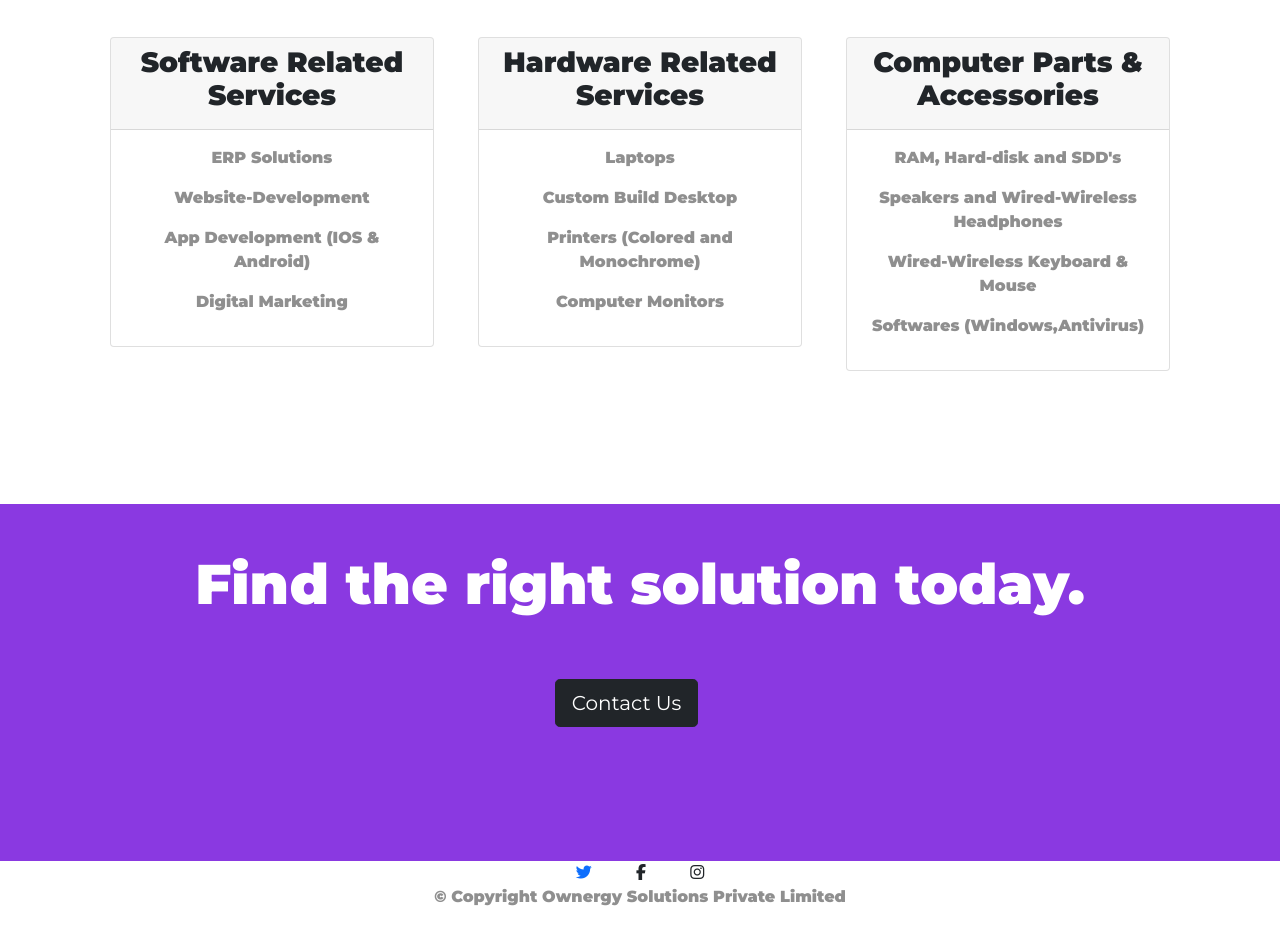
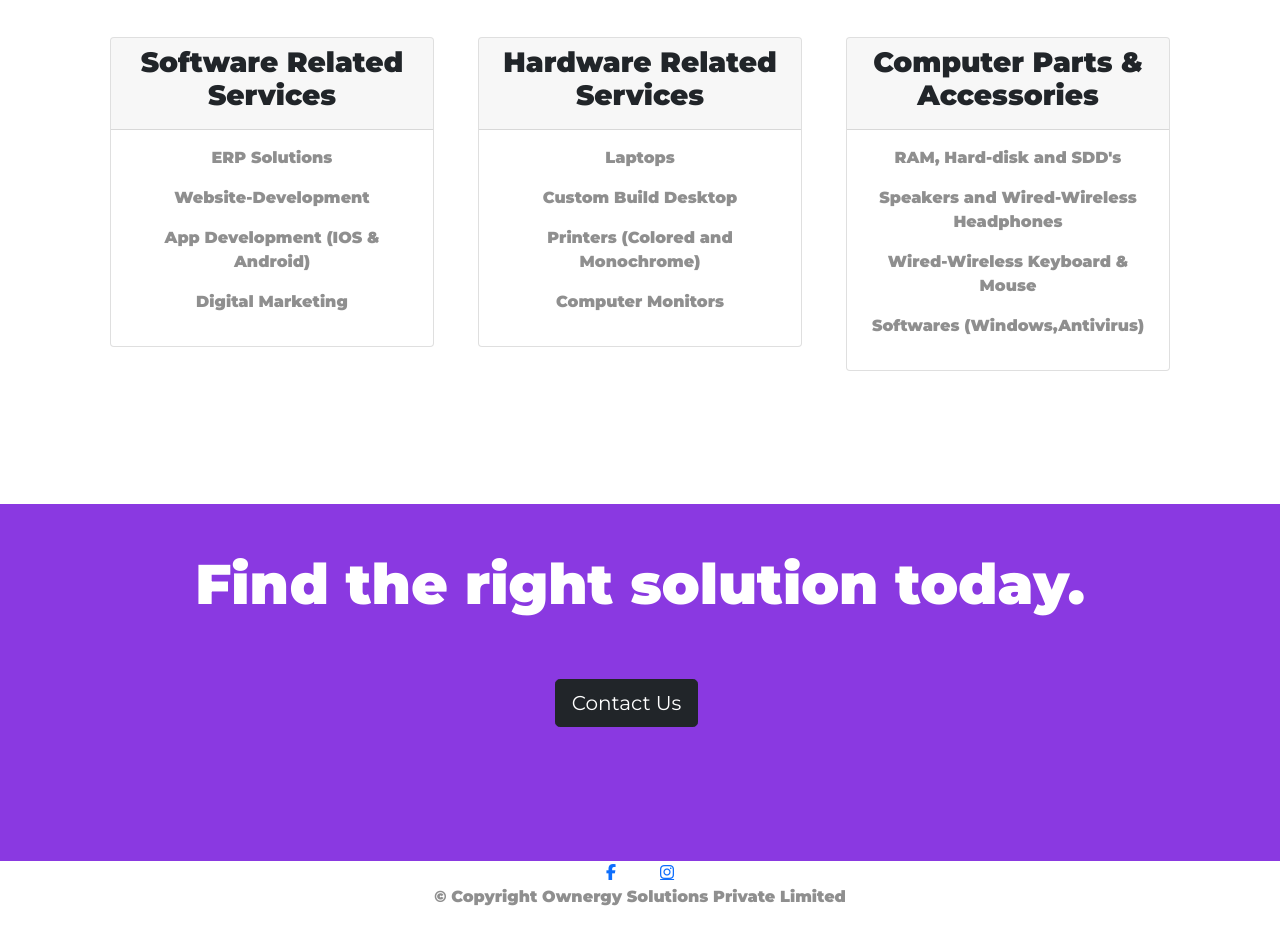
Before and after one commit to Jaskaran-Singhch/ownergysolutions, a plain HTML site: page index.html in a window 1280 px wide. Shown: the part 1780-2705 px from the top of the page. Drawn offline with nearby package versions, Linux system fonts and the light colour scheme.

Commit message:
Update index.html

```diff
--- a/index.html
+++ b/index.html
@@ -227,10 +227,8 @@
   <!-- Footer -->
 
   <footer id="footer">
-    <a href="#"><i class="footer-image fa-brands fa-twitter"></i></a>
-
-    <i class="footer-image fa-brands fa-facebook-f"></i>
-    <i class="footer-image fa-brands fa-instagram"></i>
+    <a href="https://www.facebook.com/Ownergy-Solutions-Pvt-Ltd-101994949114175"><i class="footer-image fa-brands fa-facebook-f"></i><a>
+    <a href="https://www.instagram.com/ownergysolutions/"<i class="footer-image fa-brands fa-instagram"></i><a>
     <p>© Copyright Ownergy Solutions Private Limited</p>
 
   </footer>
```
